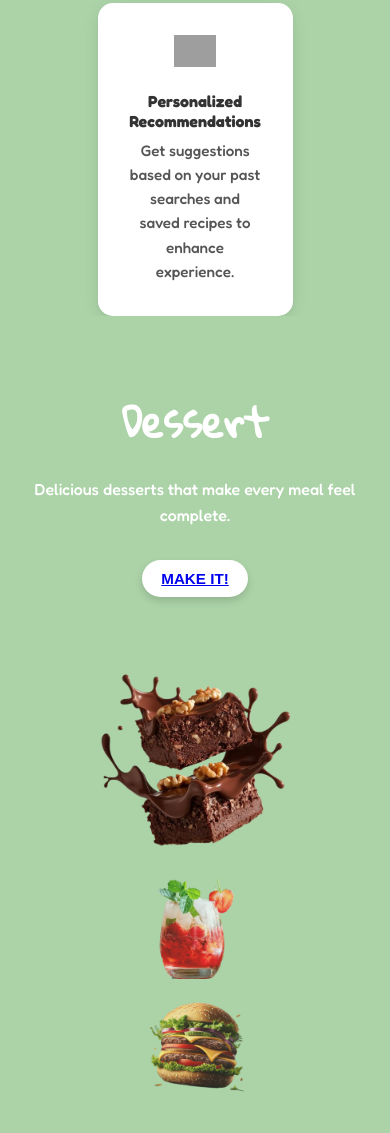
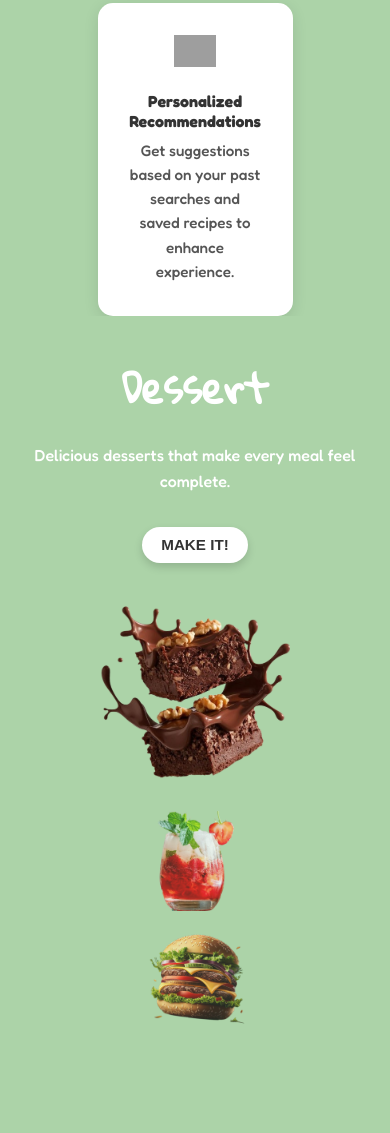
Before and after one commit to Murtaza-stovewala/Reciepe-finder, a plain HTML site: page index.html in a window 390 px wide. Shown: the part 928-2061 px from the top of the page. Drawn offline with Linux system fonts and the light colour scheme; grey boxes are pictures that could not be loaded.

Commit message:
Update styles.css

```diff
--- a/styles.css
+++ b/styles.css
@@ -1,4 +1,3 @@
-/* Reset and Basics */
 * {
   box-sizing: border-box;
   margin: 0;
@@ -186,6 +185,13 @@ body, html {
   cursor: pointer;
   transition: transform 0.2s ease;
 }
+.makeIt{
+   text-decoration: none;
+   color: #333;
+}
+.makeIt:hover{
+  color: #D77A61;
+}
 .slide .text h1 {
   font-size: 3rem;
 }
@@ -242,8 +248,7 @@ body, html {
   } */
   .slide {
     flex-direction: column;
-    /* justify-content: flex-start; */
-    justify-content: space-evenly;
+    justify-content: flex-start;
     align-items: center;
     text-align: center;
     padding: 2rem 1rem;
```
